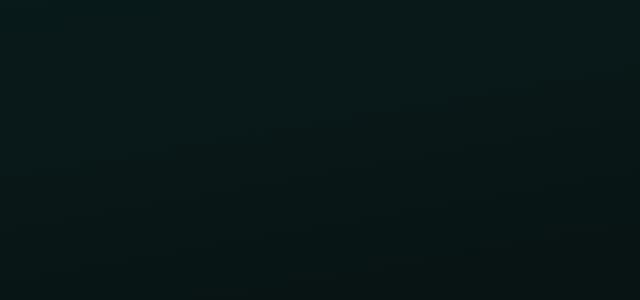
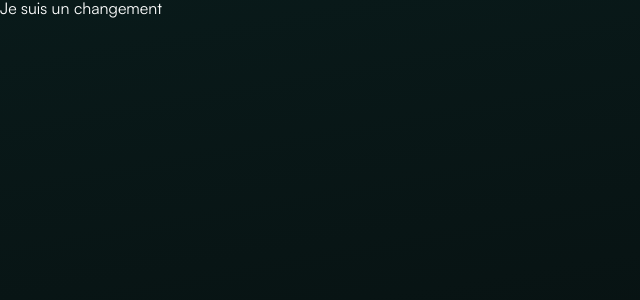
Before and after one commit to mansartesteban/Walletaya, a Vue app: page /home in a window 1280 px wide. Shown: the top 300 px of the page, without its empty margins (0-640 px from the left). Built offline with nearby package versions, Linux system fonts and the light colour scheme.

Commit message:
Testing pipeline

```diff
--- a/src/App.vue
+++ b/src/App.vue
@@ -26,6 +26,7 @@
     <ContextMenu></ContextMenu>
   </template>
   <template v-else>
+    Je suis un changement
     <!-- <Dialog :opened="true" title="Autentification requise" centered>
       <div class="py-xl text-center">
         Tu ne peux pas avoir accès à Walleteya sans t'autentifier
```
